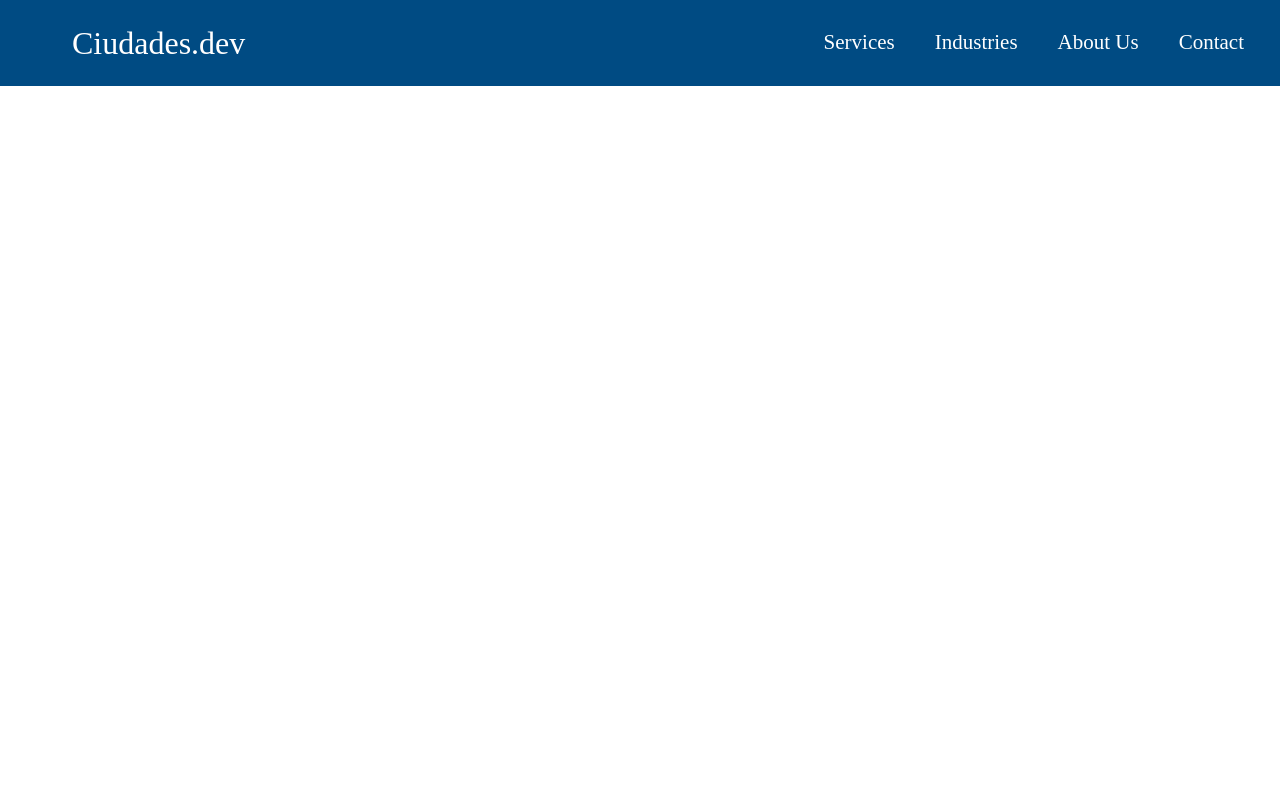
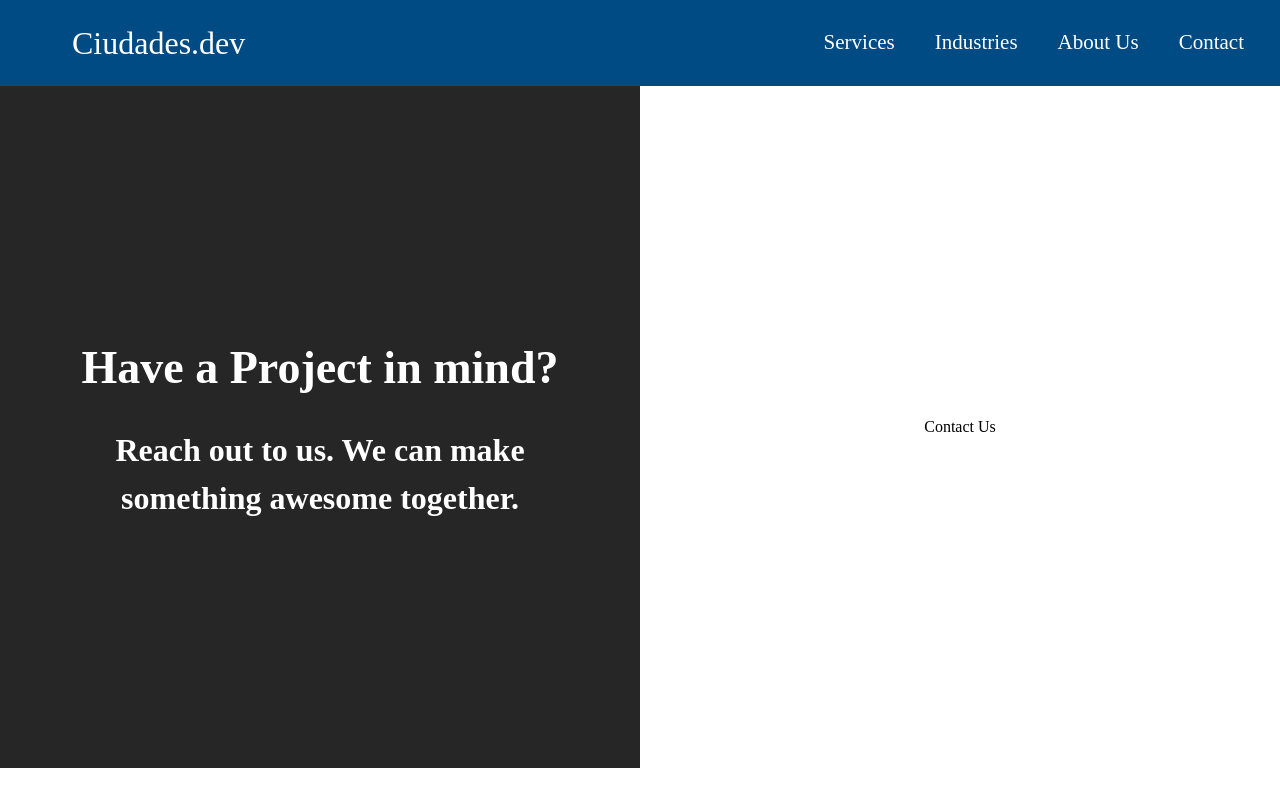
Before and after one commit to ciudades-studio/ciudades.consulting, a Next.js app: page / in a window 1280 px wide. Built offline with nearby package versions, Linux system fonts and the light colour scheme.

Commit message:
import contact us component

```diff
--- a/pages/index.tsx
+++ b/pages/index.tsx
@@ -4,6 +4,10 @@ import styles from '../styles/Home.module.scss'
 
 //Components
 import Header from '../compoents/header'
+import ContactUs from '../compoents/contact-us'
+
+// Content components
+import contactUsContent from '../fixtures/contact-us.fixture' ;
 
 const Home: NextPage = () => {
   return (
@@ -14,6 +18,7 @@ const Home: NextPage = () => {
         <link rel="icon" href="/favicon.ico" />
       </Head>
       <Header />
+      <ContactUs {...contactUsContent} />
     </div>
   )
 }
```
